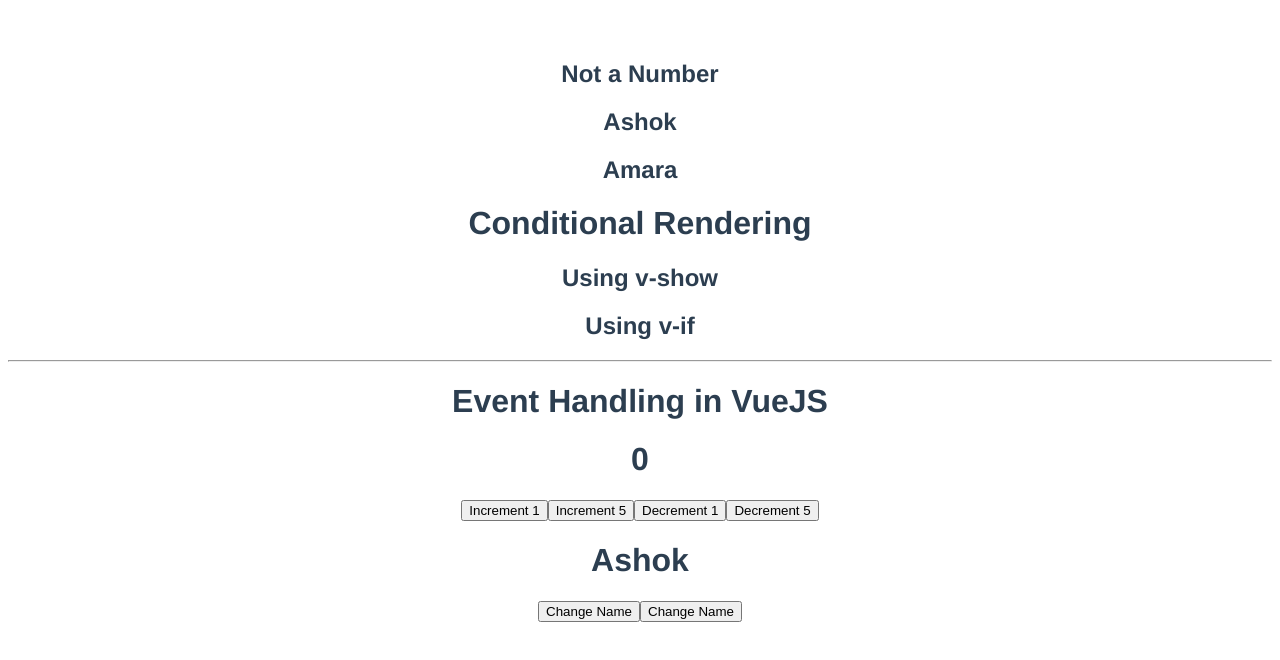
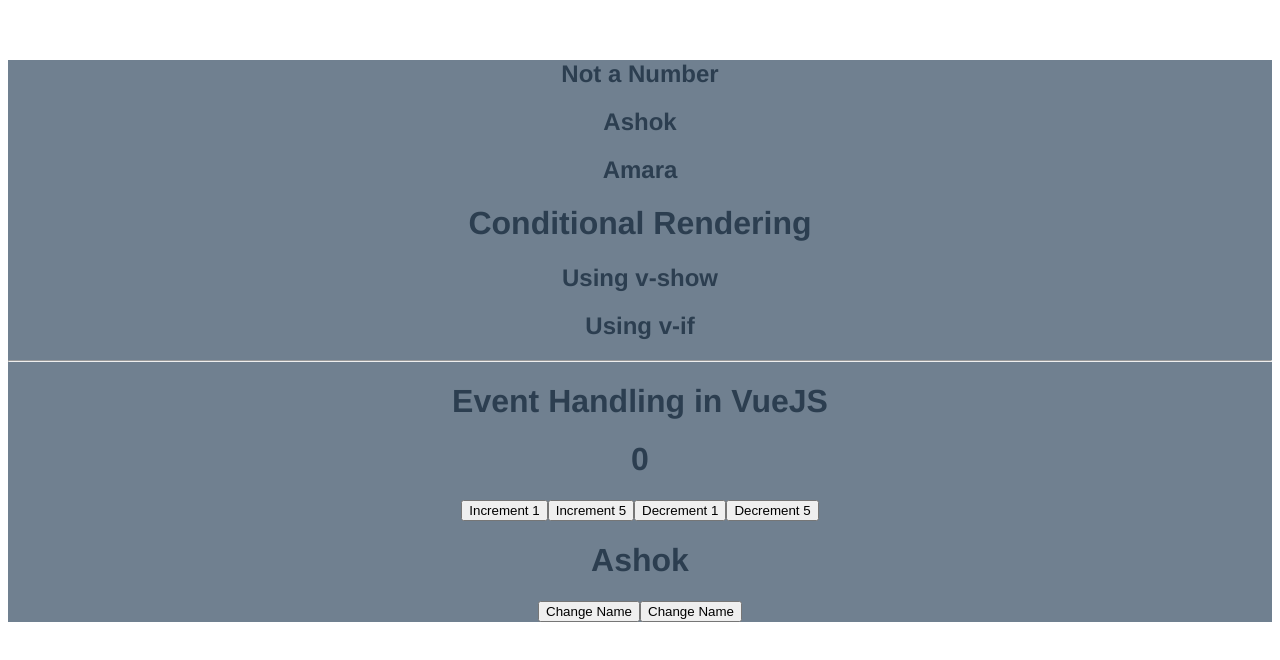
Before and after one commit to ashoksrt-248/ConditionalRenderingInVueJs, a Vue app: page / in a window 1280 px wide. Shown: the top 660 px of the page. Built offline with nearby package versions, Linux system fonts and the light colour scheme.

Commit message:
styles added

```diff
--- a/src/App.vue
+++ b/src/App.vue
@@ -67,5 +67,6 @@ export default {
   text-align: center;
   color: #2c3e50;
   margin-top: 60px;
+  background-color: slategrey;
 }
 </style>
```
